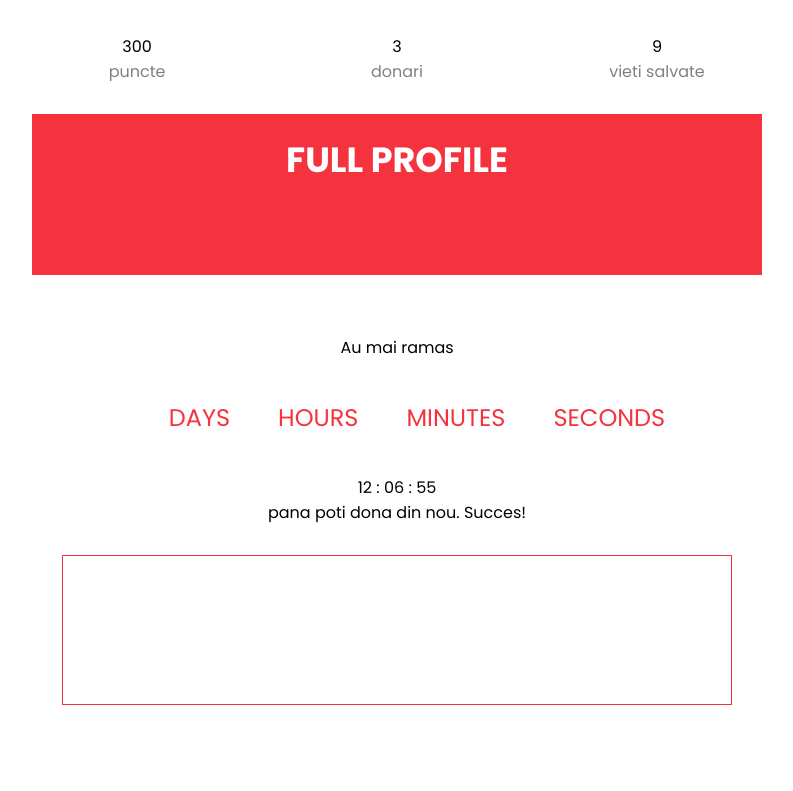
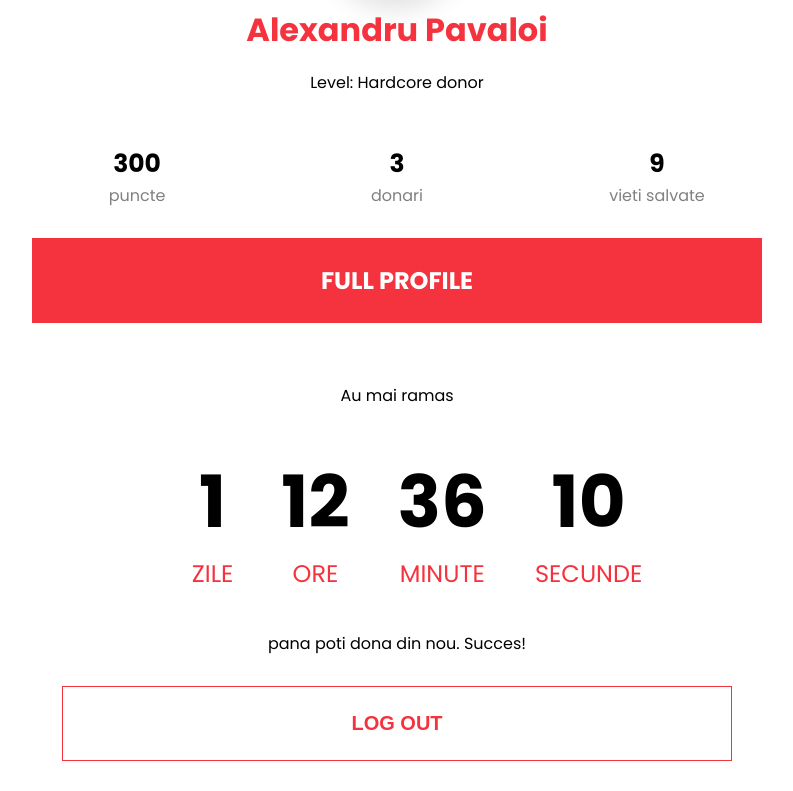
Before and after one commit to mihaisolomon/trei-vieti, a React (Create React App) app: page /profile in a window 1280 px wide. Shown: the part 616-1407 px from the top of the page, without its empty margins (243-1036 px from the left). Before the commit the page ends 1351 px from the top, so only its background shows below. Built offline with nearby package versions, Linux system fonts and the light colour scheme; no server answers.

Commit message:
Fix profile page details.

```diff
--- a/src/pages/profile/Profile.page.jsx
+++ b/src/pages/profile/Profile.page.jsx
@@ -17,6 +17,7 @@ class ProfilePage extends React.Component {
         return (
             <OnlyAuth>
                 <div className="user-container">
+                    <h2>Resurse actuale</h2>
                     <section className="user-section-wrapper">
                         <div className="user-section">
                             <div className="rectangle-wrapper">
@@ -36,17 +37,17 @@ class ProfilePage extends React.Component {
                             </div>
                             <div className="user-stats-container">
                                 <div className="user-stats">
-                                    300 <p>puncte</p>
+                                    <b>300</b> <p>puncte</p>
                                 </div>
                                 <div className="user-stats">
-                                    3 <p>donari</p>
+                                    <b>3</b> <p>donari</p>
                                 </div>
                                 <div className="user-stats">
-                                    9 <p>vieti salvate</p>
+                                    <b>9</b> <p>vieti salvate</p>
                                 </div>
                             </div>
                             <div className="full-profile">
-                                <h2>FULL PROFILE</h2>
+                                <h3>FULL PROFILE</h3>
                             </div>
                         </div>
                     </section>
@@ -55,30 +56,30 @@ class ProfilePage extends React.Component {
                         <div className="time">
                             <p>Au mai ramas</p>
 
+
                             <ul>
                                 <li>
-                                    <span id="days" />
-                                    days
+                                    <span id="days">1</span>
+                                    Zile
                                 </li>
                                 <li>
-                                    <span id="hours" />
-                                    Hours
+                                    <span id="hours">12</span>
+                                    Ore
                                 </li>
                                 <li>
-                                    <span id="minutes" />
-                                    Minutes
+                                    <span id="minutes">36</span>
+                                    Minute
                                 </li>
                                 <li>
-                                    <span id="seconds" />
-                                    Seconds
+                                    <span id="seconds">10</span>
+                                    Secunde
                                 </li>
                             </ul>
 
-                            <p>12 : 06 : 55</p>
                             <p>pana poti dona din nou. Succes!</p>
                         </div>
                         <button onClick={this.logout} className="log-out">
-                            <h2>LOG OUT</h2>
+                            <h3>LOG OUT</h3>
                         </button>
                     </section>
                 </div>
--- a/src/pages/profile/Profile.style.scss
+++ b/src/pages/profile/Profile.style.scss
@@ -94,6 +94,15 @@
 	color: #F5333F;
 	padding-bottom:30px;
 
+	ul{
+		li{
+			span{
+				color: #000;
+				font-weight: bold;
+			}
+		}
+	}
+
 	h1 {
 		font-size: 4em;
 		margin:0;
```
